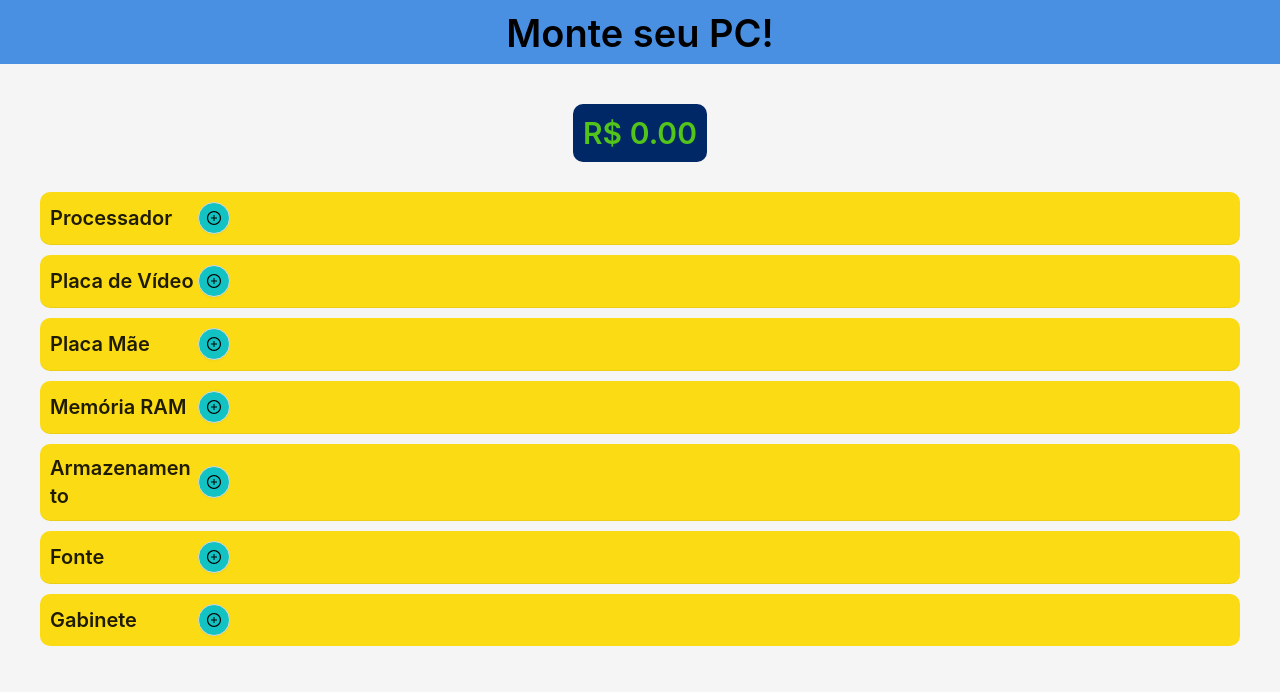
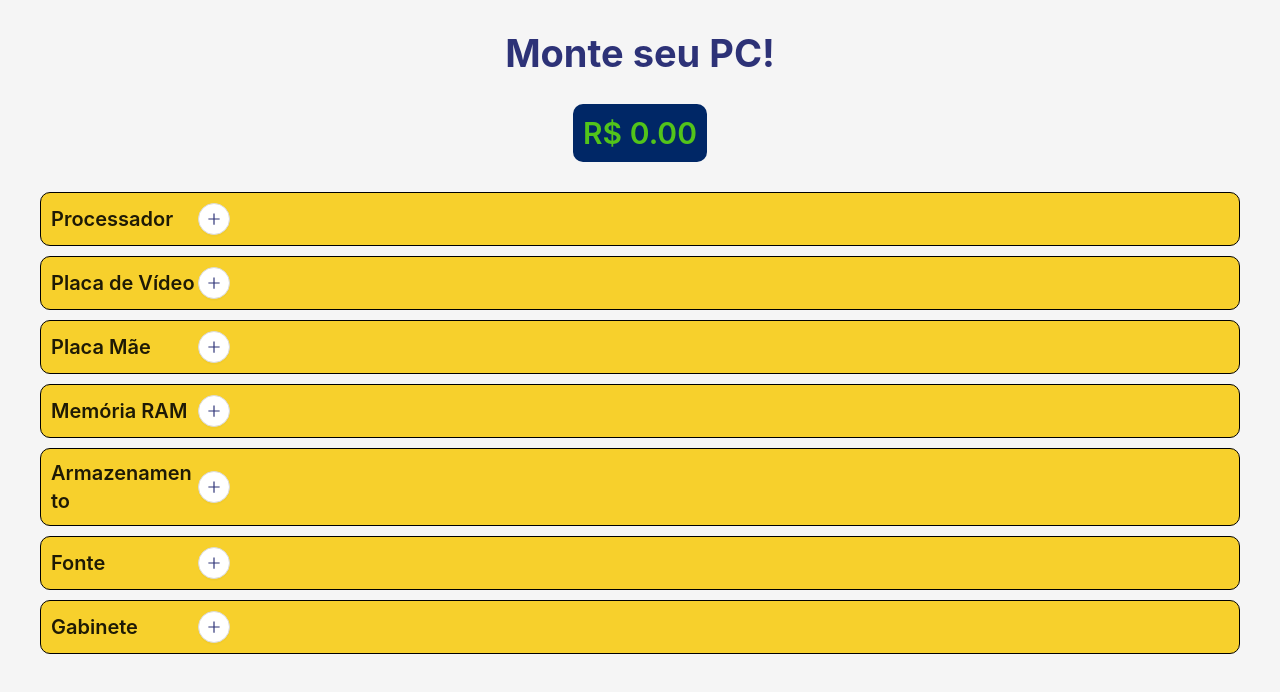
Before and after one commit to YanManenti/EngenhariaSoftware2Front, a React (Create React App) app: page / in a window 1280 px wide. Shown: the top 692 px of the page. Built offline with nearby package versions, Linux system fonts and the light colour scheme.

Commit message:
opção de layout

```diff
--- a/src/pages/Home.jsx
+++ b/src/pages/Home.jsx
@@ -1,6 +1,6 @@
 import React, { useState } from 'react';
 import { Layout, Button, List, Typography, Row, Col } from 'antd';
-import { PlusCircleOutlined, MinusCircleOutlined } from '@ant-design/icons';
+import { PlusOutlined, MinusOutlined } from '@ant-design/icons';
 import ModalPecas from './ModalPecas';
 
 const { Header, Content } = Layout;
@@ -41,8 +41,8 @@ const Home = () => {
 
   return (
     <Layout className="layout">
-      <Header style={{ backgroundColor: '#4a90e2', textAlign: 'center', padding: '10px' }}>
-        <Title style={{ color: '#000000', margin: 0 }}>Monte seu PC!</Title>
+      <Header style={{backgroundColor: 'transparent', textAlign: 'center', padding: '10px' }}>
+        <Title style={{ color: '#2d3277', margin: '20px', fontSize:'px', fontWeight: 'bold' }}>Monte seu PC!</Title>
       </Header>
       <Content style={{ padding: '20px', maxWidth: '100%', margin: '20px' }}>
         <Row justify="center"
@@ -58,7 +58,7 @@ const Home = () => {
         </Row>
         <List dataSource={componentes}
           renderItem={(item, index) => (
-            <List.Item style={{ padding: '10px', backgroundColor: '#FADB14', marginBottom: '10px', borderRadius: '10px' }}>
+            <List.Item style={{padding: '10px', backgroundColor: '#f7d02c', marginBottom: '10px', borderRadius: '10px', border: '1px solid black'}}>
               <Row justify="start"
                 align="middle"
                 style={{ width: '100%' }}>
@@ -72,9 +72,24 @@ const Home = () => {
                   <Col span={2}>
                     <ModalPecas peca={item.nome}
                       recebePeca={(valor) => adicionarPeca(index,valor)}>
-                      <Button shape="circle"
-                        icon={<PlusCircleOutlined />}
-                        style={{ backgroundColor: '#13C2C2', color: '#000000' }}/>
+<Button
+  shape="circle"
+  icon={<PlusOutlined/>}
+  style={{
+    backgroundColor: '#ffffff',
+    color: '#2d3277',
+    display: 'flex',
+    justifyContent: 'center',
+    alignItems: 'center',
+    transition: 'transform 0.3s',
+  }}
+  onMouseEnter={(e) => {
+    e.currentTarget.style.transform = 'scale(1.2)';
+  }}
+  onMouseLeave={(e) => {
+    e.currentTarget.style.transform = 'scale(1)';
+  }}
+/>
                     </ModalPecas>
                   </Col>
                 : ''}
@@ -88,7 +103,7 @@ const Home = () => {
                       </Col>
                       <Col span={2}>
                         <Button shape="circle"
-                          icon={<MinusCircleOutlined />}
+                          icon={<MinusOutlined />}
                           style={{ backgroundColor: '#F5222D', color: '#000000' }}
                           onClick={() => {removerPeca(index)}}/>
                       </Col>
```
